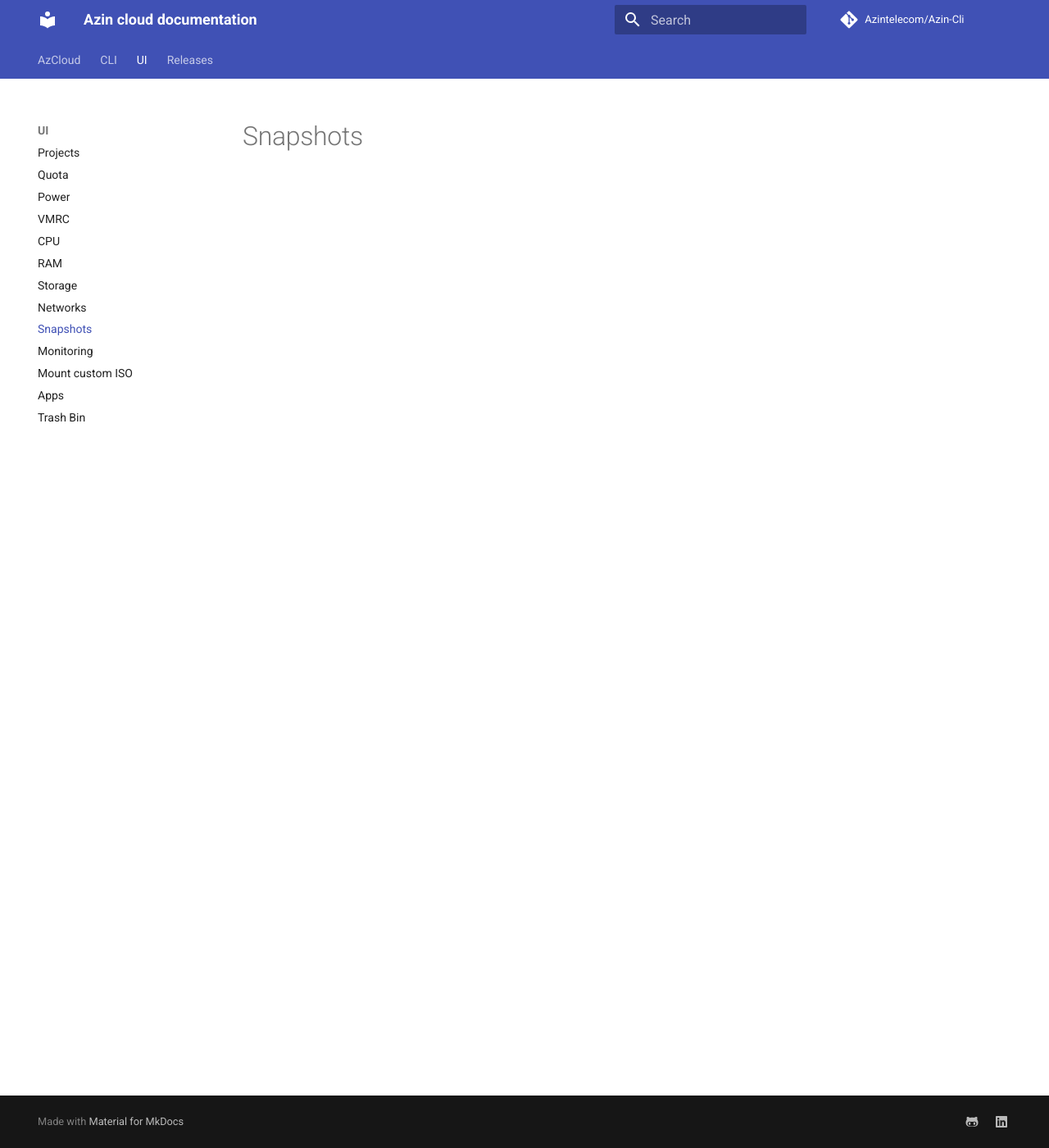
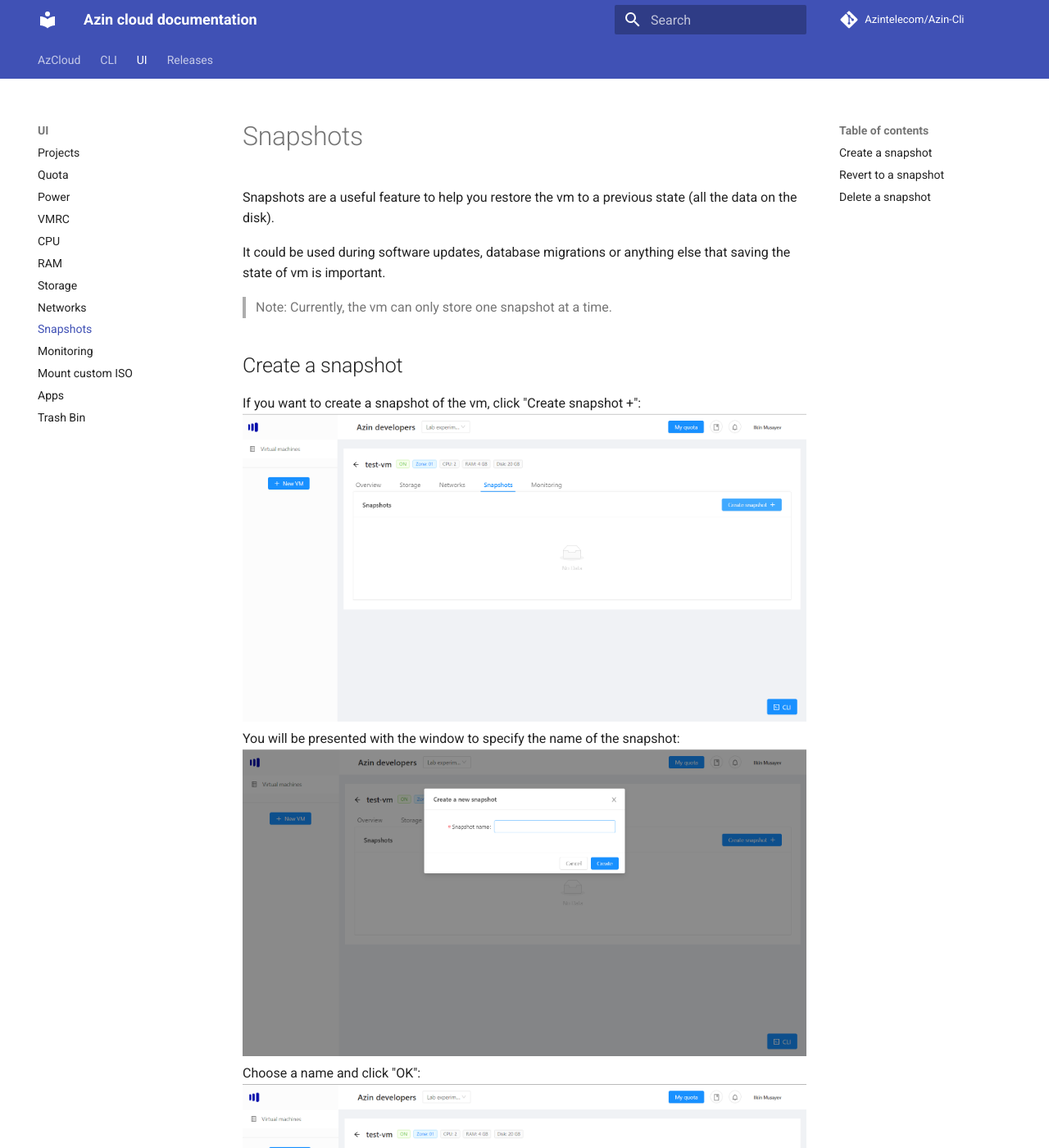
Before and after one commit to ffarajullayev/cli, an MkDocs documentation site: the page built from docs/ui/snapshots.md, in a window 1280 px wide and 1400 px high. Shown: the whole window at 82% size. Built offline with MkDocs 1.6.1 and Material for MkDocs 9.7.7, drawn with Linux system fonts in a browser that asks for light colours; comment, search, counter and statistics services are not loaded; some of the changed text lies outside the part shown.

Commit message:
Snapshots

```diff
--- a/docs/ui/snapshots.md
+++ b/docs/ui/snapshots.md
@@ -1 +1,31 @@
 # Snapshots
+Snapshots are a useful feature to help you restore the vm to a previous state (all the data on the disk).
+
+It could be used during software updates, database migrations or anything else that saving the state of vm is important.
+
+> Note: Currently, the vm can only store one snapshot at a time.
+
+## Create a snapshot
+If you want to create a snapshot of the vm, click "Create snapshot +":
+![Create](./images/snapshots/create.png)
+You will be presented with the window to specify the name of the snapshot:
+![Create modal](./images/snapshots/create-modal.png)
+Choose a name and click "OK":
+![Created](./images/snapshots/created.png)
+
+> Note: The snapshot has a time attached to it, when the snapshot was taken. The snapshots are not backups, meaning it will be deleted automatically after a certain amount of time.
+
+## Revert to a snapshot
+You can restore to previous state of the vm by choosing the snapshot More -> "Revert to":
+![Revert](./images/snapshots/revert.png)
+> Important: once you revert to the snapshot, the vm will be turned off if it is on
+
+![Revert confirm](./images/snapshots/revert-confirm.png)
+
+Once you have reverted to the snapshot, you can either delete it manually or let the system delete it after about 3 days.
+
+## Delete a snapshot
+If you do not need the snapshot anymore and want to remove, choose the snapshot More -> Delete:
+![Delete](./images/snapshots/delete.png)
+Once you have clicked "OK", the snapshot will be removed:
+![Deleted](./images/snapshots/deleted.png)
```
Also changed, not shown: docs/ui/images/snapshots/create-modal.png (added), docs/ui/images/snapshots/create.png (added), docs/ui/images/snapshots/created.png (added), docs/ui/images/snapshots/delete.png (added), docs/ui/images/snapshots/deleted.png (added), docs/ui/images/snapshots/revert-confirm.png (added), docs/ui/images/snapshots/revert.png (added).
